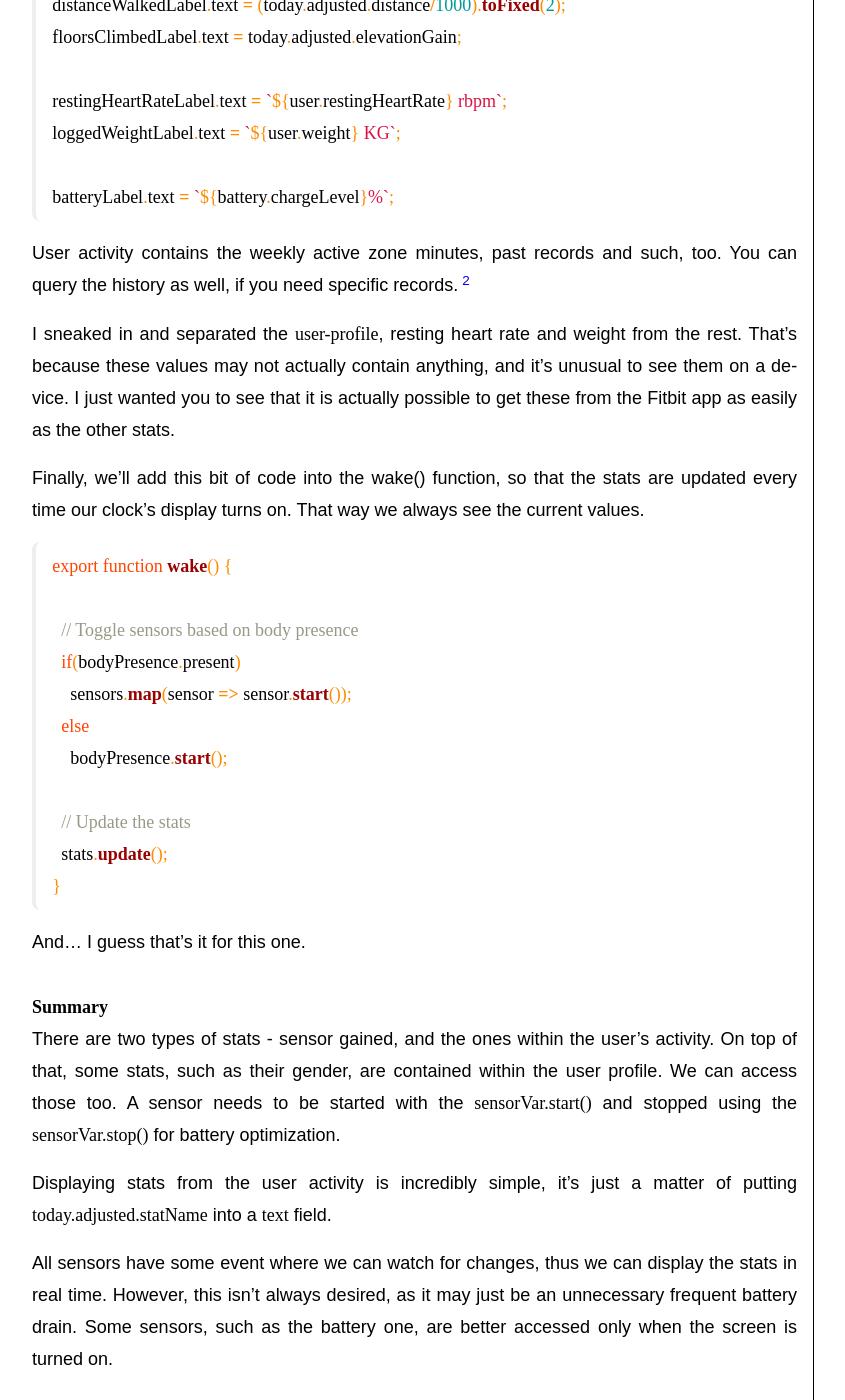
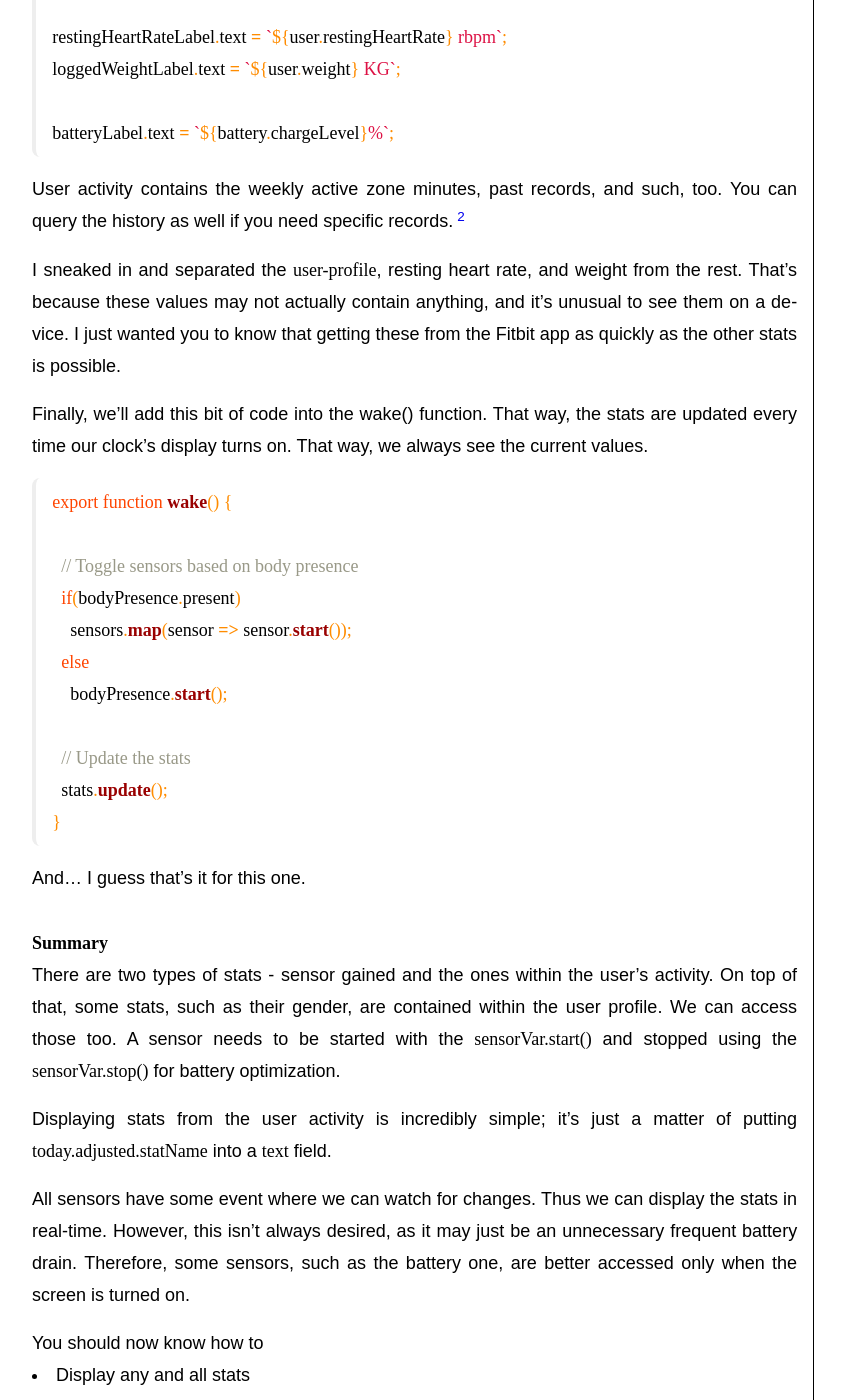
Before and after one commit to morgosus/morgosus.github.io, a Jekyll site: the page built from _posts/programming/fitbit/2021-08-22-clockfaces-displaying-stats.md, in a window 1280 px wide and 1400 px high, scrolled down 5043 px. Shown: the whole window, without its empty margins (96-941 px from the left). Built offline with Jekyll 4.4.1, drawn with Linux system fonts in a browser that asks for light colours; some web fonts are replaced; comment, search, counter and statistics services are not loaded; some of the changed text lies outside the part shown.

Commit message:
Improve grammar

````diff
--- a/_posts/programming/fitbit/2021-08-22-clockfaces-displaying-stats.md
+++ b/_posts/programming/fitbit/2021-08-22-clockfaces-displaying-stats.md
@@ -68,7 +68,7 @@
 
 ## Let's Do the Sensors First
 
-For the heart rate monitor, we only need these lines, which will initialize it and mark down the changes - in real time:
+For the heart rate monitor, we only need these lines, which will initialize it and mark down the changes - in real-time:
 
 ```javascript
 const hrmData = document.getElementById('heart');
@@ -90,11 +90,11 @@
 });
 ```
 
-...but there's a better way to do this one. We don't really need to update the battery in real time. It really doesn't matter if there's 37 or 38% left, besides - it's not 100% accurate. We'll update it only when the screen turns on. Also, note that we didn't need to initialize the battery sensor. That's because its used by the device itself to display the battery level on the screen to the left as well as track its power.
+...but there's a better way to do this one. We don't really need to update the battery in real-time. It really doesn't matter if there's 37 or 38% left; besides - it's not 100% accurate. So we'll update it only when the screen turns on. Also, note that we didn't need to initialize the battery sensor. That's because it's used by the device itself for displaying the battery.
 
 ## In Comes the Display API
 
-As you've probably guessed, there's an import for display too. We can use it to keep track of the display status, as well as to change the brightness or anything else that's related to it. As with the battery one, it doesn't need initializing.
+As you've probably guessed, there's an import for display too. We can use it to keep track of the display status and change the brightness or anything else related to it. Again, as with the battery one, it doesn't need initializing.
 
 ```javascript
 import { display } from "display";
@@ -192,12 +192,12 @@
 batteryLabel.text = `${battery.chargeLevel}%`;
 ```
 
-User activity contains the weekly active zone minutes, past records and such, too. You can query the history as well, if you need specific records.[^2]
+User activity contains the weekly active zone minutes, past records, and such, too. You can query the history as well if you need specific records.[^2]
 {: .note}
 
-I sneaked in and separated the `user-profile`, resting heart rate and weight from the rest. That's because these values may not actually contain anything, and it's unusual to see them on a device. I just wanted you to see that it is actually possible to get these from the Fitbit app as easily as the other stats.
+I sneaked in and separated the `user-profile`, resting heart rate, and weight from the rest. That's because these values may not actually contain anything, and it's unusual to see them on a device. I just wanted you to know that getting these from the Fitbit app as quickly as the other stats is possible.
 
-Finally, we'll add this bit of code into the wake() function, so that the stats are updated every time our clock's display turns on. That way we always see the current values.
+Finally, we'll add this bit of code into the wake() function. That way, the stats are updated every time our clock's display turns on. That way, we always see the current values.
 
 ```javascript
 export function wake() {
@@ -217,18 +217,18 @@
 
 ## Summary
 
-There are two types of stats - sensor gained, and the ones within the user's activity. On top of that, some stats, such as their gender, are contained within the user profile. We can access those too. A sensor needs to be started with the `sensorVar.start()` and stopped using the `sensorVar.stop()` for battery optimization.
+There are two types of stats - sensor gained and the ones within the user's activity. On top of that, some stats, such as their gender, are contained within the user profile. We can access those too. A sensor needs to be started with the `sensorVar.start()` and stopped using the `sensorVar.stop()` for battery optimization.
 
-Displaying stats from the user activity is incredibly simple, it's just a matter of putting `today.adjusted.statName` into a `text` field.
+Displaying stats from the user activity is incredibly simple; it's just a matter of putting `today.adjusted.statName` into a `text` field.
 
-All sensors have some event where we can watch for changes, thus we can display the stats in real time. However, this isn't always desired, as it may just be an unnecessary frequent battery drain. Some sensors, such as the battery one, are better accessed only when the screen is turned on.
+All sensors have some event where we can watch for changes. Thus we can display the stats in real-time. However, this isn't always desired, as it may just be an unnecessary frequent battery drain. Therefore, some sensors, such as the battery one, are better accessed only when the screen is turned on.
 
 You should now know how to
 - Display any and all stats
-- Detect if the device is on wrist and act on the information
+- Detect if the device is on the wrist and act on the information
 - Detect if the screen is on or off
-- Display sensor values in real time
-- Display sensor values on screen wake
+- Display sensor values in real-time
+- Display sensor values on-screen wake
 - Turn on sensors when the display wakes up
 - Turn off sensors when the display shuts down
 
````
Also changed, not shown: other parts of _posts/programming/fitbit/2021-08-22-clockfaces-displaying-stats.md (+16 -16 lines).
